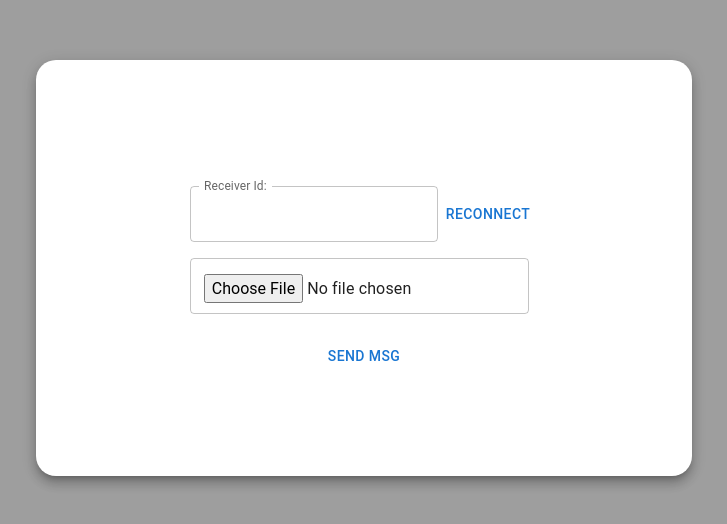
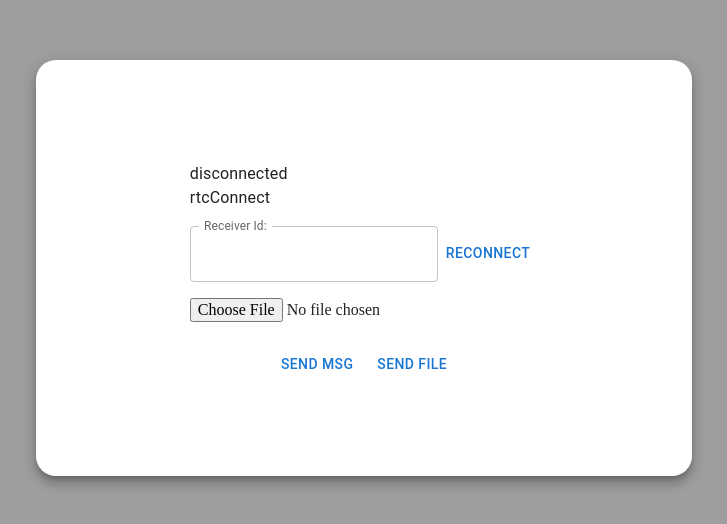
Before and after one commit to puure-mind/qr-share-client, a React (Create React App) app: page /signaling in a window 1280 px wide. Shown: the part 132-656 px from the top of the page, without its empty margins (276-1003 px from the left). Built offline with nearby package versions, Linux system fonts and the light colour scheme.

Commit message:
1. add parse file 2. add download file local

```diff
--- a/src/Pages/ReceiverPage/ReceiverView.tsx
+++ b/src/Pages/ReceiverPage/ReceiverView.tsx
@@ -36,6 +36,8 @@ export const ReceiverView: React.FC = observer(() => {
 
   const refreshLink = (): void => {
     rootStore.createReceiveLink();
+
+    rootStore.waitInvite();
   };
 
   const goToLink = (): void => {
--- a/src/Pages/SenderPage/SenderView.tsx
+++ b/src/Pages/SenderPage/SenderView.tsx
@@ -9,22 +9,31 @@ import {
   CardContent,
   Container,
   TextField,
+  Typography,
 } from '@mui/material';
 import RootStoreContext, { RootContext } from '../../store/RootStoreProvider';
+import { useForm, Controller } from 'react-hook-form';
 
 export const SenderView = observer(() => {
   const [search] = useSearchParams();
   const receiverId = search.get('id');
   const rootStore = useContext<RootContext>(RootStoreContext);
+
+  const { control, getValues } = useForm({
+    defaultValues: {
+      receiver: receiverId,
+      files: [],
+    },
+  });
   if (rootStore === null) return <></>;
 
-  useEffect(() => {
   const rtcConnect = (): void => {
     rootStore.sendInvite();
   };
 
+  useEffect(() => {
     receiverId !== null && rootStore.connectToReceiver(receiverId);
-    rtcConnect();
+    // rtcConnect();
 
     return () => {
       rootStore.disconnectSignaling();
@@ -35,8 +44,42 @@ export const SenderView = observer(() => {
     rootStore.sendMessage('hello from sender');
   };
 
-  const rtcReconnect = (): void => {
-    // rtcConnect();
+  const reconnect = (): void => {
+    const receiver = getValues('receiver');
+    if (receiver !== null) rootStore.connectToReceiver(receiver);
+
+    rtcConnect();
+  };
+
+  const sendFile = (): void => {
+    const files = getValues('files');
+
+    if (files?.length !== 0) {
+      void parseFile(files[0]);
+    }
+  };
+
+  const parseFile = async (file: File): Promise<void> => {
+    console.log(file);
+    const buffer = await file.arrayBuffer();
+    const bytes = new Int8Array(buffer);
+    console.log(bytes);
+    //
+    receiveFile(bytes);
+  };
+
+  const receiveFile = (bytes: Int8Array): void => {
+    const blob: BlobPart[] = [];
+    blob.push(bytes);
+    const receivedFile = new File(blob, 'received.jpg');
+
+    const downloadUrl = window.URL.createObjectURL(receivedFile);
+    const link = document.createElement('a');
+    link.href = downloadUrl;
+    link.download = receivedFile.name;
+    document.body.appendChild(link);
+    link.click();
+    link.remove();
   };
 
   return (
@@ -66,6 +109,10 @@ export const SenderView = observer(() => {
           }}
         >
           <CardContent>
+            <Box>
+              <Typography>{rootStore.signalingStatus}</Typography>
+              <Typography>{rootStore.rtcStatus}</Typography>
+            </Box>
             <Box
               sx={{
                 display: 'flex',
@@ -74,16 +121,35 @@ export const SenderView = observer(() => {
                 py: 2,
               }}
             >
+              <Controller
+                control={control}
+                name='receiver'
+                render={({ field }: { field: any }) => (
                   <TextField
+                    {...field}
                     label='Receiver Id: '
                     InputLabelProps={{ shrink: true }}
                   />
-              <Button onClick={rtcReconnect}>Reconnect</Button>
+                )}
+              />
+              <Button onClick={reconnect}>Reconnect</Button>
             </Box>
-            <TextField type='file' name='file' />
+            <Controller
+              control={control}
+              name='files'
+              render={({ field }: { field: any }) => (
+                <input
+                  type='file'
+                  {...field}
+                  value={field.value.filename}
+                  onChange={(e) => field.onChange(e.target.files)}
+                />
+              )}
+            />
           </CardContent>
           <CardActions>
             <Button onClick={sendToRemote}>Send msg</Button>
+            <Button onClick={sendFile}>Send file</Button>
           </CardActions>
         </Card>
       </Container>
--- a/src/store/modules/rtc/RTCSender.ts
+++ b/src/store/modules/rtc/RTCSender.ts
@@ -6,6 +6,8 @@ export class RTCSender {
   offer: RTCSessionDescriptionInit | null = null;
 
   channel: RTCDataChannel = this.peer.createDataChannel('init');
+
+  channelStatus = 'init';
 
   constructor() {
     this.peer = new RTCPeerConnection({ iceServers: [...getRtcServers()] });
@@ -18,12 +20,16 @@ export class RTCSender {
     makeAutoObservable(this);
   }
 
+  get getChannelStatus(): string {
+    return this.channelStatus;
+  }
+
   setAnswer = (answer: RTCSessionDescriptionInit): void => {
     void this.peer.setRemoteDescription(answer);
   };
 
   addIceCandidate = (candidate: RTCIceCandidate): void => {
-    console.log(candidate);
+    // console.log(candidate);
     void this.peer.addIceCandidate(candidate);
   };
 
@@ -43,10 +49,12 @@ export class RTCSender {
   };
 
   private readonly onChannelOpen = (): void => {
+    this.changeChannelStatus('connected');
     console.log('channel open');
   };
 
   private readonly onChannelClose = (): void => {
+    this.changeChannelStatus('disconnected');
     console.log('channel close');
   };
 
@@ -54,6 +62,10 @@ export class RTCSender {
     console.log(msg.data);
   };
 
+  private readonly changeChannelStatus = (status: string): void => {
+    this.channelStatus = status;
+  };
+
   sendMsg = (test: string): void => {
     console.log(test);
     this.channel.send(test);
--- a/src/store/modules/rtc/RtcModule.ts
+++ b/src/store/modules/rtc/RtcModule.ts
@@ -1,32 +1,36 @@
 import { SignalingModule } from '../signaling/SignalingModule';
-import { autorun, makeAutoObservable, when } from 'mobx';
+import { makeAutoObservable, when } from 'mobx';
 import { RTCSender } from './RTCSender';
 import { RTCReceiver } from './RTCReceiver';
 
 export class RtcModule {
   private readonly signaling;
+  private Sender: RTCSender;
+  private Receiver: RTCReceiver;
 
   constructor(signaling: SignalingModule) {
     this.signaling = signaling;
+    this.Sender = new RTCSender();
+    this.Receiver = new RTCReceiver();
 
     makeAutoObservable(this);
   }
 
+  get getStatus(): string {
+    return 'rtcConnect';
+  }
+
   createInvite = async (): Promise<void> => {
-    const Sender = new RTCSender();
+    this.Sender = new RTCSender();
 
-    this.subscribeSender(Sender);
+    this.subscribeSender(this.Sender);
 
     when(
-      () => Sender.offer !== null,
-      () => this.sendOffer(Sender.offer),
+      () => this.Sender.offer !== null,
+      () => {
+        this.sendOffer(this.Sender.offer);
+      },
     );
-
-    // Sender.sendMsg('test');
-
-    autorun(() => {
-      console.log(Sender.channel.readyState);
-    });
   };
 
   private readonly sendOffer = (
@@ -55,7 +59,7 @@ export class RtcModule {
 
     Sender.peer.onicecandidate = (e: RTCPeerConnectionIceEvent) => {
       if (e.candidate != null) {
-        console.log('sender candidates: ', e.candidate);
+        // console.log('sender candidates: ', e.candidate);
         this.signaling.sendEventToRemote('candidate', e.candidate);
       }
     };
@@ -73,15 +77,16 @@ export class RtcModule {
   private readonly acceptInvite = async (
     offer: RTCSessionDescriptionInit,
   ): Promise<void> => {
-    const Receiver = new RTCReceiver();
+    // const Receiver = new RTCReceiver();
+    this.Receiver = new RTCReceiver();
 
-    this.subscribeReceiver(Receiver);
+    this.subscribeReceiver(this.Receiver);
 
-    await Receiver.createAnswer(offer);
+    await this.Receiver.createAnswer(offer);
 
     when(
-      () => Receiver.answer !== null,
-      () => this.sendAnswer(Receiver.answer),
+      () => this.Receiver.answer !== null,
+      () => this.sendAnswer(this.Receiver.answer),
     );
   };
 
--- a/src/store/modules/signaling/SignalingModule.ts
+++ b/src/store/modules/signaling/SignalingModule.ts
@@ -78,6 +78,8 @@ export class SignalingModule {
   };
 
   disconnectSignaling = (): void => {
+    this.sendEventToRemote('socket closed');
+
     this.ownSocket.disconnect();
     this.changeSignalingStatusTo('disconnected');
 
@@ -86,6 +88,10 @@ export class SignalingModule {
   // private
 
   private readonly connectSocket = (): void => {
+    this.subscribeTo('socket closed', () => {
+      this.disconnectSignaling();
+    });
+
     if (this.ownSocket.connected) {
       this.disconnectSignaling();
     }
--- a/src/store/rootStore.ts
+++ b/src/store/rootStore.ts
@@ -18,6 +18,10 @@ export class RootStore {
 
   get signalingStatus(): signalingStatus {
     return this.signalingModule.getStatus;
+  }
+
+  get rtcStatus(): string {
+    return this.rtcModule.getStatus;
   }
 
   get receiveLink(): string {
```
Lines whose indentation alone changed are shown as unchanged.
